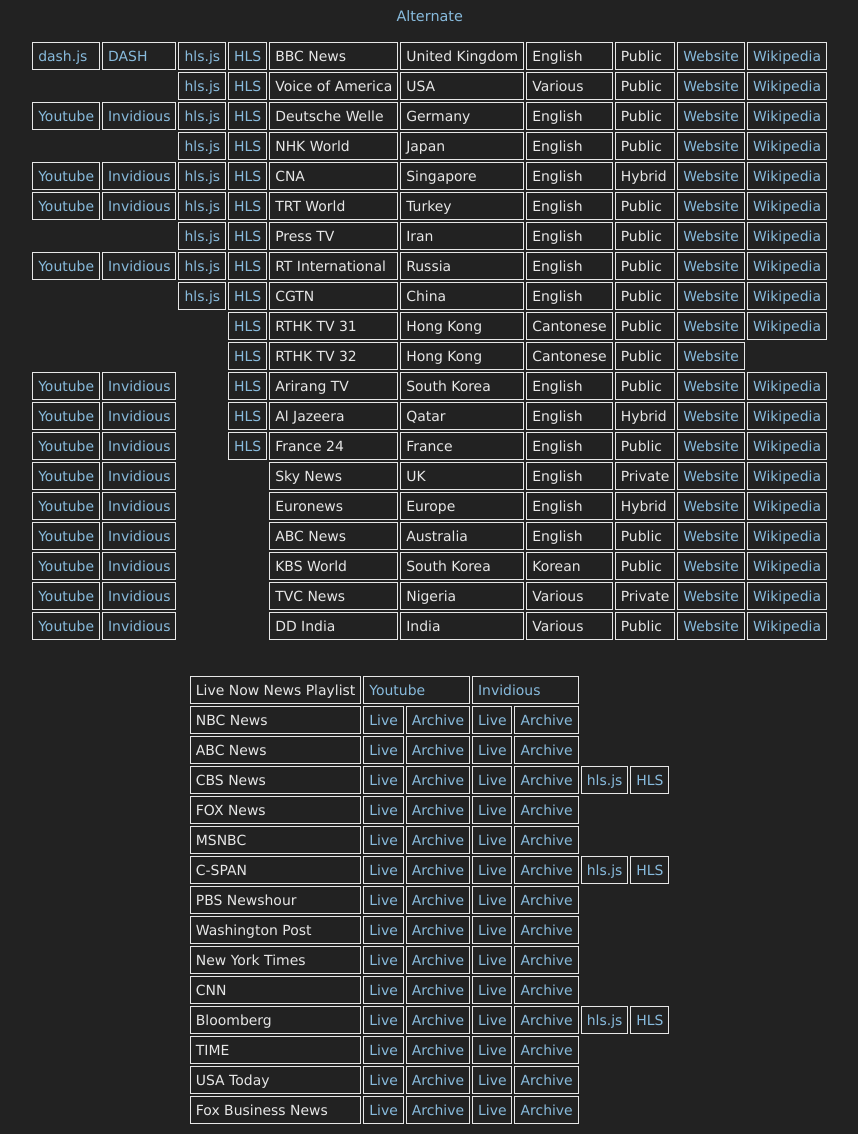
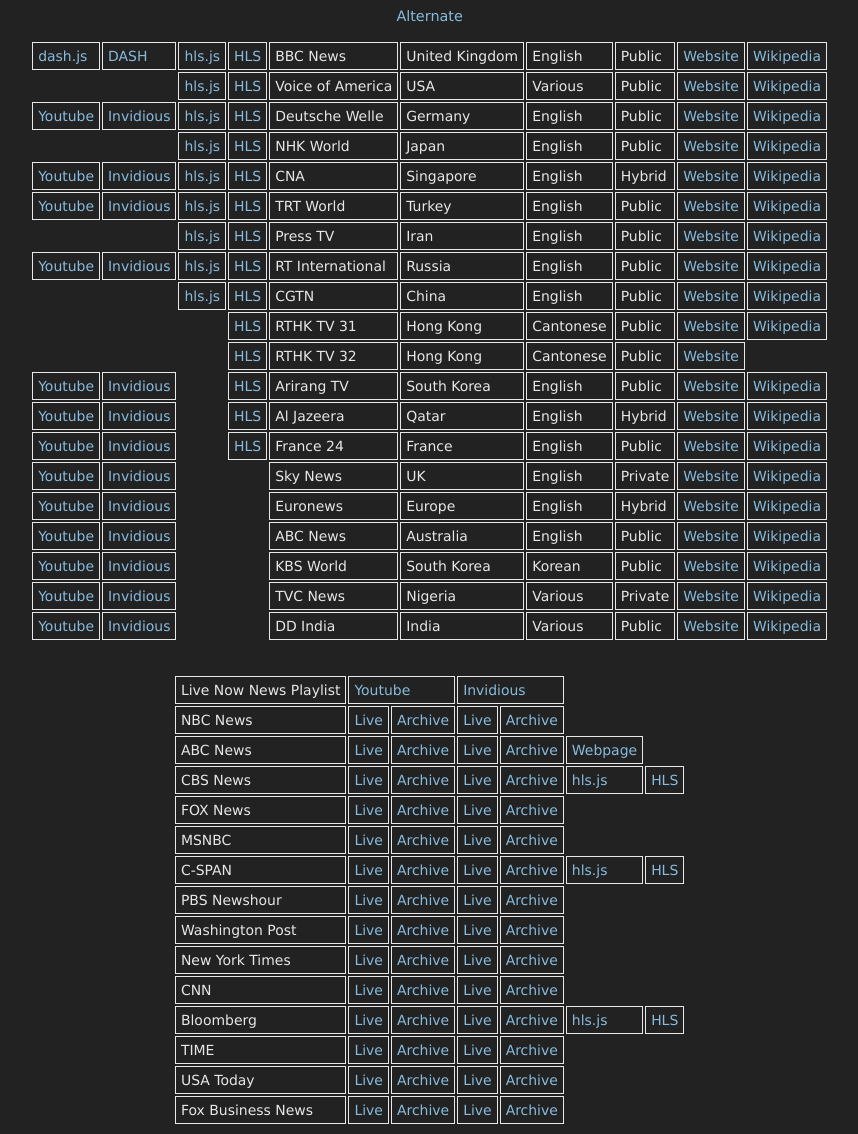
Before and after one commit to danburd/danburd.github.io, a Jekyll site: the page tvnews.html, which Jekyll copies as it is, in a window 1280 px wide. Shown: the whole page, without its empty margins (212-1070 px from the left). Built offline with Jekyll 4.4.1, drawn with Linux system fonts in a browser that asks for light colours.

Commit message:
Update tvnews.html

```diff
--- a/tvnews.html
+++ b/tvnews.html
@@ -286,6 +286,7 @@
     <td><a href="https://www.youtube.com/c/ABCNews">Archive</a></td>
     <td><a href="https://invidio.us/channel/UCBi2mrWuNuyYy4gbM6fU18Q/live">Live</a></td>
     <td><a href="https://invidio.us/channel/UCBi2mrWuNuyYy4gbM6fU18Q">Archive</a></td>
+    <td><a href="https://www.danburd.com/abcnews">Webpage</a></td>
   </tr>
   <tr>
     <td>CBS News</td>
```
